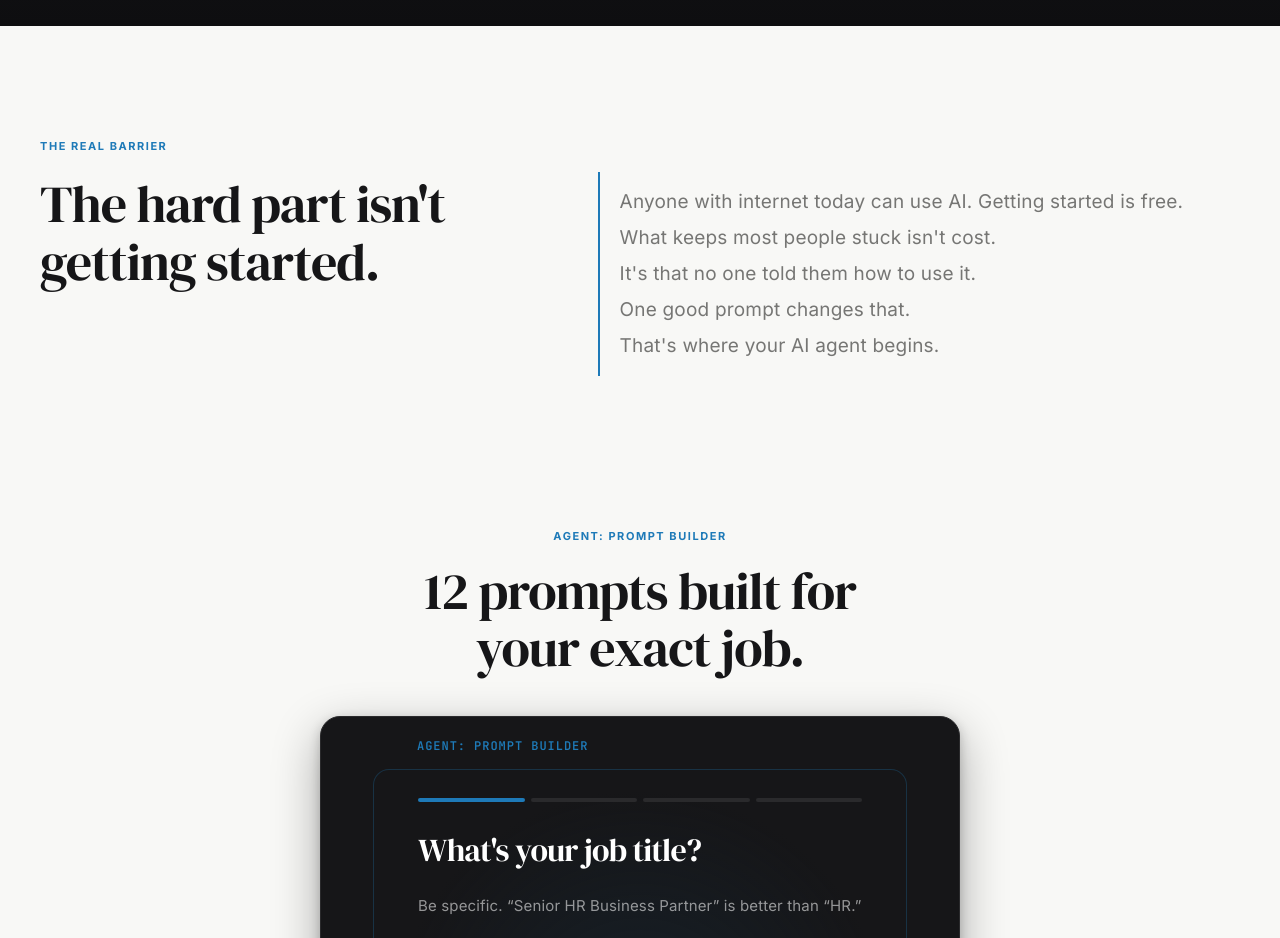
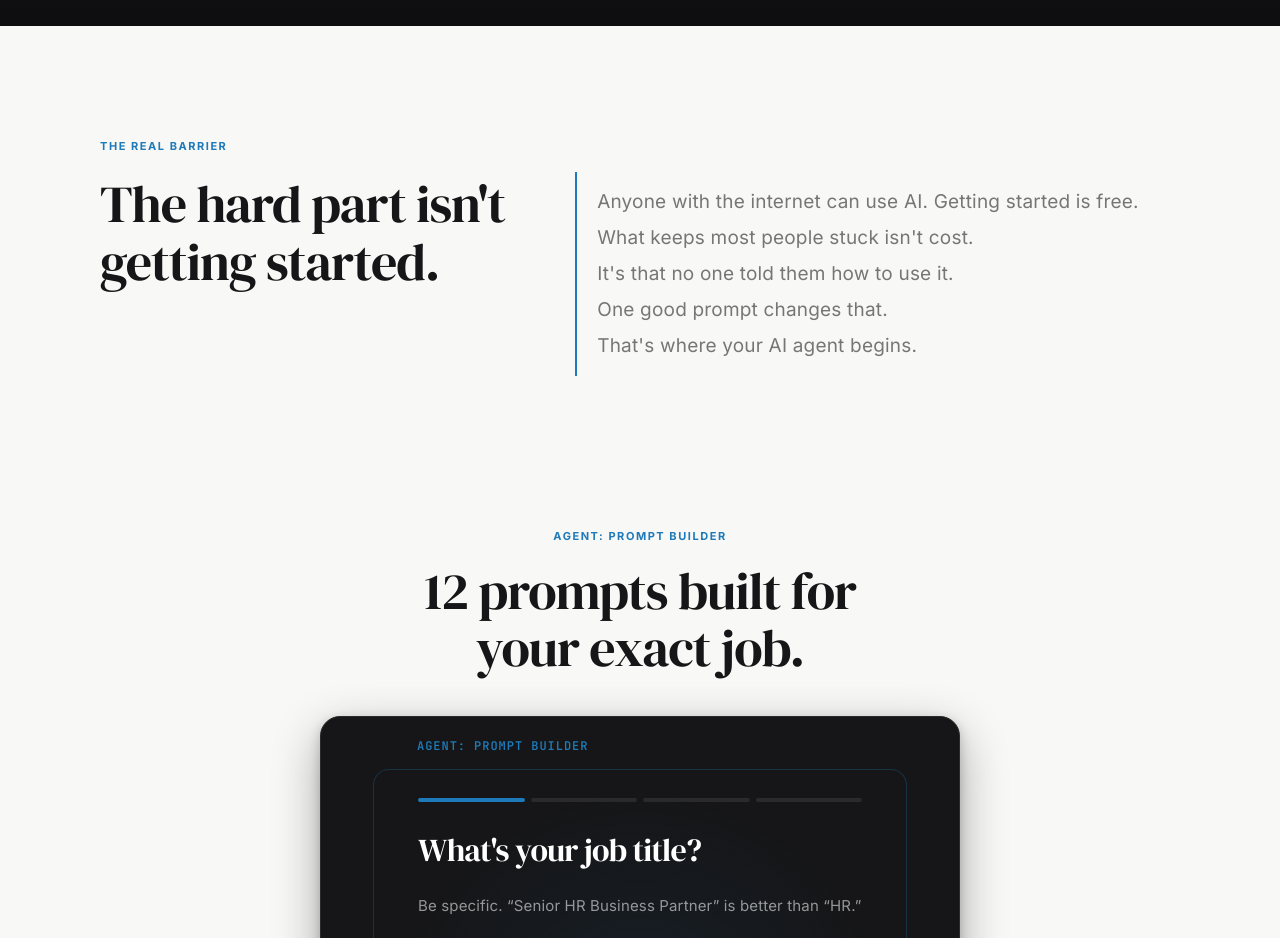
Before and after one commit to coolcalvin457-tech/agent-timesaver-nextjs, a Next.js app: page / in a window 1280 px wide. Shown: the part 1220-2158 px from the top of the page. Built offline with nearby package versions, Linux system fonts and the light colour scheme.

Commit message:
Shift manifesto block right as unit, fix copy

```diff
--- a/app/globals.css
+++ b/app/globals.css
@@ -1315,11 +1315,12 @@ input, textarea {
 /* ── Manifesto Split (Section 3) ─────────────────────────── */
 .manifesto-split {
   display: grid;
-  grid-template-columns: 0.9fr 1.1fr;
+  grid-template-columns: 0.8fr 1.2fr;
   gap: 32px;
   align-items: start;
   max-width: 1200px;
   margin: 0 auto;
+  padding-left: 60px;
 }
 
 .manifesto-split-right {
@@ -1342,6 +1343,7 @@ input, textarea {
   .manifesto-split {
     grid-template-columns: 1fr;
     gap: 40px;
+    padding-left: 0;
   }
   .manifesto-split-right {
     padding-top: 0;
--- a/app/page.tsx
+++ b/app/page.tsx
@@ -76,7 +76,7 @@ export default function Home() {
               {/* Right: body paragraph */}
               <div className="manifesto-split-right">
                 <p className="manifesto-body">
-                  Anyone with internet today can use AI. Getting started is free.<br />
+                  Anyone with the internet can use AI. Getting started is free.<br />
                   What keeps most people stuck isn&apos;t cost.<br />
                   It&apos;s that no one told them how to use it.<br />
                   One good prompt changes that.<br />
```
